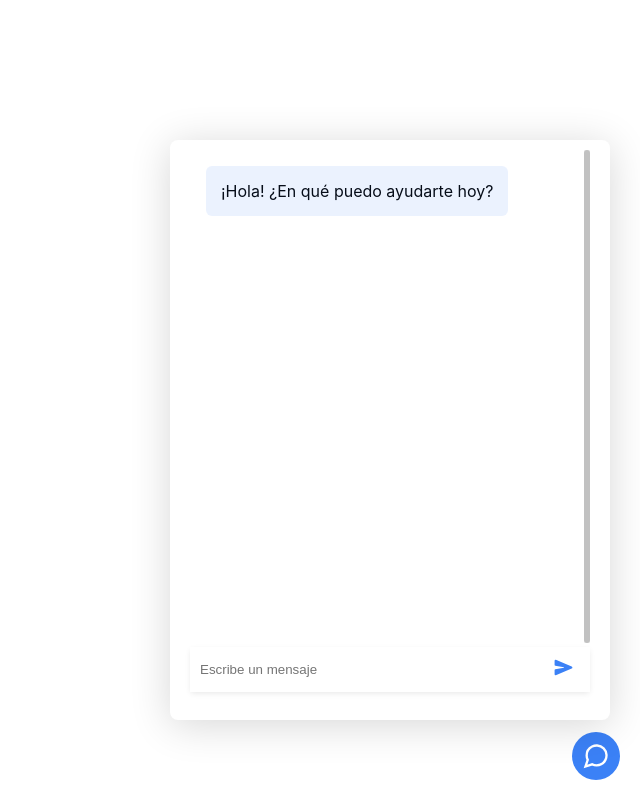
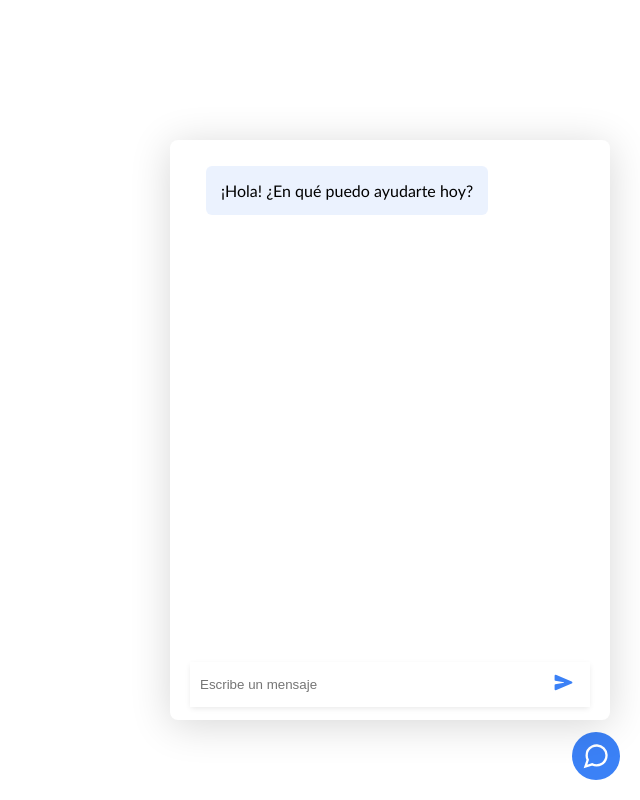
Before and after one commit to Max-Yasid/cdnTest, a website built with Vite: page gpt/index.html in a window 1280 px wide. Shown: the whole page, without its empty margins (640-1280 px from the left). Built offline with nearby package versions, Linux system fonts and the light colour scheme.

Commit message:
feature: custom theme

```diff
--- a/gpt/index.html
+++ b/gpt/index.html
@@ -8,11 +8,20 @@
   <body>
     <div id="app"></div>
     <script type="module">
-      // import chatbot from "https://cdn.jsdelivr.net/gh/Max-Yasid/cdnTest/gpt/dist/onbotgo_gpt.min.js";
-      import { chatbot } from "./src/main";
+      // import { Chatbot } from "https://cdn.jsdelivr.net/gh/Max-Yasid/cdnTest/gpt/dist/onbotgo_gpt.min.js";
+      import { Chatbot } from "./src/main";
 
-      chatbot.setConfig({
+      const chatbot = new Chatbot({
+        //PARÁMETRPS REQUERIDOS
         chatflow: "53f9cadf-9685-44f2-92b4-19be11248274",
+
+        //PARÁMETROS OPCIONALES
+        theme: {
+          typography: { primary: "'Trebuchet MS', sans-serif" }, // Valor por defecto
+          colors: {
+            primary: "rgb(59, 129, 246)", // Valor por defecto
+          },
+        },
       });
 
       chatbot.init();
--- a/gpt/src/app-state/theme.js
+++ b/gpt/src/app-state/theme.js
@@ -1,6 +1,6 @@
 class widgetTheme {
   typography = {
-    primary: "Inter",
+    primary: "'Trebuchet MS', sans-serif",
   };
   colors = { primary: "rgb(59, 129, 246)" };
 }
--- a/gpt/src/components/box/box.js
+++ b/gpt/src/components/box/box.js
@@ -1,9 +1,10 @@
 import { WebComponent } from "../webComponent";
 
+const tag = "onbotgo-box";
 export class Box extends WebComponent {
   constructor() {
     super();
     this.setStyles({ display: "inline-block", width: "100%" });
   }
 }
-Box.tag = "onbotgo-box";
+Box.tag = tag;
--- a/gpt/src/components/bubble/bubbleIconToggler.js
+++ b/gpt/src/components/bubble/bubbleIconToggler.js
@@ -1,7 +1,8 @@
 import { WebComponent } from "../webComponent";
 
+const tag = "onbotgo-bubble";
+
 export class BubbleIconToggler extends WebComponent {
-  tag = BubbleIconToggler.tag;
   constructor() {
     super();
 
@@ -11,29 +12,29 @@ export class BubbleIconToggler extends WebComponent {
   }
 }
 
-BubbleIconToggler.tag = "onbotgo-bubble";
+BubbleIconToggler.tag = tag;
 
-export const BubbleIconTogglerStyles = {
-  [BubbleIconToggler.tag]: {
+export const getBubbleIconTogglerStyles = (theme) => ({
+  [tag]: {
     display: "grid",
     "place-items": "center",
     width: "48px",
     height: "48px",
-    "background-color": "rgb(59, 129, 246)",
+    "background-color": theme.colors.primary,
     fill: "transparent",
     "border-radius": "100px",
     transition: "transform 0.1s linear",
   },
 
-  [`${BubbleIconToggler.tag}:hover`]: {
+  [`${tag}:hover`]: {
     transform: "scale(1.1)",
   },
 
-  [`${BubbleIconToggler.tag} > svg`]: {
+  [`${tag} > svg`]: {
     width: "28px",
     height: "28px",
     stroke: "white",
     "stroke-width": "2px",
     "border-image-width": "2",
   },
-};
+});
--- a/gpt/src/components/chat/chatContainer.js
+++ b/gpt/src/components/chat/chatContainer.js
@@ -5,8 +5,8 @@ import { chatMessage } from "./chatMessage";
 import { sendMessage } from "../../api/sendMessage";
 import { CustomScrollBar } from "../scrollbar/customScrollbar";
 
+const tag = "onbotgo-chatcontainer";
 export class ChatContainer extends WebComponent {
-  tag = ChatContainer.tag;
   messagesHistory = [
     {
       message: "¡Hola! ¿En qué puedo ayudarte hoy?",
@@ -38,19 +38,21 @@ export class ChatContainer extends WebComponent {
     this.setStyles(this.defaultStyles);
     this.messagesContainer.id = "onbotgo-messageContainer";
     this.scrollBar["data-target-id"] = "scrollableElement";
+    this.scrollBar.style.visibility = "hidden";
     this.scrollableContainer.appendChild(this.scrollBar);
     this.scrollableContainer.appendChild(this.messagesContainer);
     this.scrollableContainer.setStyles({
       height: "88%",
       position: "relative",
       overflow: "hidden",
+      marginBottom: "15px",
     });
     this.messagesContainer.setStyles({
-      height: "100%",
+      height: "calc(100% - 1.5rem)",
       position: "relative",
       display: "flex",
       flexDirection: "column",
-      gap: "10px",
+      gap: "15px",
       position: "relative",
       padding: "1rem",
     });
@@ -98,8 +100,15 @@ export class ChatContainer extends WebComponent {
   }
 
   toggle() {
-    this.style.visibility =
-      this.style.visibility === "visible" ? "hidden" : "visible";
+    if (this.style.visibility === "visible") {
+      this.scrollBar.style.visibility = "hidden";
+      this.style.visibility = "hidden";
+    } else {
+      this.style.visibility = "visible";
+
+      if (this.messagesContainer.scrollTop > 0)
+        this.scrollBar.style.visibility = "visible";
+    }
   }
 
   renderMessages(messages) {
@@ -113,24 +122,19 @@ export class ChatContainer extends WebComponent {
   addMessages(messages) {
     this.messagesHistory = this.messagesHistory.concat(messages);
     this.renderMessages(messages);
+    this.updateScrollbar();
+  }
+
+  updateScrollbar() {
     this.scrollBar.setScrollThumbHeight();
+    this.messagesContainer.scrollTo(0, this.messagesContainer.scrollHeight);
+    console.log(this.messagesContainer.scrollTop, this.scrollBar.style.display);
+    if (
+      this.messagesContainer.scrollTop > 0 &&
+      this.scrollBar.style.visibility === "hidden"
+    )
+      this.scrollBar.style.visibility = "visible";
   }
 }
 
-export const chatContainerStyles = {
-  // [`${ChatContainer.tag}::-webkit-scrollbar-track`]: {
-  //   "-webkit-box-shadow": "inset 0 0 6px rgba(0,0,0,0.3)",
-  //   "border-radius": "10px",
-  //   "background-color": "#F5F5F5",
-  // },
-  // [`${ChatContainer.tag}::-webkit-scrollbar`]: {
-  //   width: "12px",
-  //   "background-color": "#F5F5F5",
-  // },
-  // [`${ChatContainer.tag}::-webkit-scrollbar-thumb`]: {
-  //   "border-radius": "10px",
-  //   "-webkit-box-shadow": "inset 0 0 6px rgba(0,0,0,.3)",
-  //   "background-color": " #D62929",
-  // },
-};
-ChatContainer.tag = "onbotgo-chatcontainer";
+ChatContainer.tag = tag;
--- a/gpt/src/components/chat/chatInput.js
+++ b/gpt/src/components/chat/chatInput.js
@@ -1,6 +1,7 @@
 import { WebComponent } from "../webComponent";
 import { Box } from "../box/box";
 
+const tag = "onbotgo-chatinput";
 export class ChatInput extends WebComponent {
   defaultStyles = {
     height: "8%",
@@ -22,7 +23,7 @@ export class ChatInput extends WebComponent {
     this.input.placeholder = "Escribe un mensaje";
 
     this.sendIcon.innerHTML =
-      '<svg xmlns="http://www.w3.org/2000/svg" viewBox="0 0 512 512" width="19px" class="send-icon flex " style="fill: rgb(59, 129, 246);"><path d="M476.59 227.05l-.16-.07L49.35 49.84A23.56 23.56 0 0027.14 52 24.65 24.65 0 0016 72.59v113.29a24 24 0 0019.52 23.57l232.93 43.07a4 4 0 010 7.86L35.53 303.45A24 24 0 0016 327v113.31A23.57 23.57 0 0026.59 460a23.94 23.94 0 0013.22 4 24.55 24.55 0 009.52-1.93L476.4 285.94l.19-.09a32 32 0 000-58.8z"></path></svg>';
+      '<svg xmlns="http://www.w3.org/2000/svg" viewBox="0 0 512 512" width="19px" class="send-icon flex " ><path d="M476.59 227.05l-.16-.07L49.35 49.84A23.56 23.56 0 0027.14 52 24.65 24.65 0 0016 72.59v113.29a24 24 0 0019.52 23.57l232.93 43.07a4 4 0 010 7.86L35.53 303.45A24 24 0 0016 327v113.31A23.57 23.57 0 0026.59 460a23.94 23.94 0 0013.22 4 24.55 24.55 0 009.52-1.93L476.4 285.94l.19-.09a32 32 0 000-58.8z"></path></svg>';
     this.appendChild(this.input);
     this.appendChild(this.sendIcon);
   }
@@ -36,17 +37,18 @@ export class ChatInput extends WebComponent {
   }
 }
 
-ChatInput.tag = "onbotgo-chatinput";
+ChatInput.tag = tag;
 
-export const ChatInputStyles = {
-  [`${ChatInput.tag} > input`]: {
+export const getChatInputStyles = (theme) => ({
+  [`${tag} > input`]: {
     "border-radius": "6px",
     outline: "none",
     border: "none",
     height: "100%",
     padding: "0 10px",
   },
-  [`${ChatInput.tag} svg`]: {
+  [`${tag} svg`]: {
     cursor: "pointer",
+    fill: theme.colors.primary,
   },
-};
+});
--- a/gpt/src/components/chat/chatMessage.js
+++ b/gpt/src/components/chat/chatMessage.js
@@ -2,6 +2,7 @@ import { WebComponent } from "../webComponent";
 import { Box } from "../box/box";
 import { theme } from "../../app-state/theme";
 
+const tag = "onbotgo-chatmessage";
 export class chatMessage extends WebComponent {
   messageBox = new Box();
 
@@ -27,7 +28,6 @@ export class chatMessage extends WebComponent {
       display: "flex",
       alignItems: "center",
       padding: "15px 15px",
-      maxWidth: "80%",
       fontFamily: theme.typography.primary,
       color: message.type === "userMessage" ? "white" : "black",
     });
@@ -44,25 +44,30 @@ export class chatMessage extends WebComponent {
   }
 }
 
-chatMessage.tag = "onbotgo-chatmessage";
+chatMessage.tag = tag;
 
-export const chatMessageStyles = {
-  [`${chatMessage.tag} > .from-chatbot`]: {
+export const getChatMessageStyles = (theme) => ({
+  [`${tag} > .from-chatbot`]: {
     width: "100%",
     content: "",
     overflow: "hidden",
     position: "relative",
+    "max-width": "75%",
+    "z-index": 1,
   },
-  [`${chatMessage.tag} > .from-chatbot > .bg-semi-transp`]: {
+  [`${tag} > .from-chatbot > .bg-semi-transp`]: {
     position: "absolute",
     width: "100%",
     height: "100%",
     opacity: ".1",
     top: 0,
+    "z-index": "-1",
     left: 0,
     "background-color": theme.colors.primary,
   },
   [`${chatMessage.tag} > .from-user`]: {
+    "margin-right": "15px",
+    "max-width": "70%",
     "background-color": theme.colors.primary,
   },
-};
+});
--- a/gpt/src/main.js
+++ b/gpt/src/main.js
@@ -2,14 +2,14 @@ import WidgetContainer from "./components/widgetContainer";
 
 import {
   BubbleIconToggler,
-  BubbleIconTogglerStyles,
+  getBubbleIconTogglerStyles,
 } from "./components/bubble/bubbleIconToggler";
+import { ChatContainer } from "./components/chat/chatContainer";
 import {
-  ChatContainer,
-  chatContainerStyles,
-} from "./components/chat/chatContainer";
-import { chatMessage, chatMessageStyles } from "./components/chat/chatMessage";
-import { ChatInput, ChatInputStyles } from "./components/chat/chatInput";
+  chatMessage,
+  getChatMessageStyles,
+} from "./components/chat/chatMessage";
+import { ChatInput, getChatInputStyles } from "./components/chat/chatInput";
 import { Box } from "./components/box/box";
 
 import { appConfig } from "./app-state/config";
@@ -17,9 +17,25 @@ import { theme } from "./app-state/theme";
 import { addInlineStylesToElement } from "./utils/addInlineStyles";
 import { CustomScrollBar } from "./components/scrollbar/customScrollbar";
 
-class Chatbot {
-  messages = [];
-  constructor() {
+export class Chatbot {
+  constructor({ chatflow, theme: customTheme }) {
+    appConfig.chatflowID = chatflow;
+
+    if (!customTheme) return;
+    const { typography, colors } = customTheme;
+
+    if (typography)
+      Object.keys(typography).forEach(
+        (typo) => (theme.typography[typo] = typography[typo])
+      );
+
+    if (colors)
+      Object.keys(colors).forEach(
+        (color) => (theme.colors[color] = colors[color])
+      );
+  }
+
+  init() {
     this.registerComponents(
       WidgetContainer,
       BubbleIconToggler,
@@ -29,34 +45,15 @@ class Chatbot {
       Box,
       CustomScrollBar
     );
-  }
-  setConfig({ chatflow, theme: customTheme }) {
-    appConfig.chatflowID = chatflow;
 
-    if (!customTheme) return;
-    const { typography, colors } = customTheme;
-
-    if (typography)
-      Object.keys(typography).forEach(
-        (typo) => (theme.colors[typo] = colors[typo])
-      );
-
-    if (colors)
-      Object.keys(colors).forEach(
-        (color) => (theme.colors[color] = colors[color])
-      );
-  }
-
-  init() {
     const widgetContainer = new WidgetContainer();
 
     addInlineStylesToElement({
       element: widgetContainer,
       styles: [
-        BubbleIconTogglerStyles,
-        chatContainerStyles,
-        chatMessageStyles,
-        ChatInputStyles,
+        getBubbleIconTogglerStyles(theme),
+        getChatMessageStyles(theme),
+        getChatInputStyles(theme),
       ],
     });
 
@@ -67,5 +64,3 @@ class Chatbot {
     classComponents.forEach((comp) => customElements.define(comp.tag, comp));
   }
 }
-
-export const chatbot = new Chatbot();
```
Also changed, not shown: gpt/dist/onbotgo_gpt.min.js.
